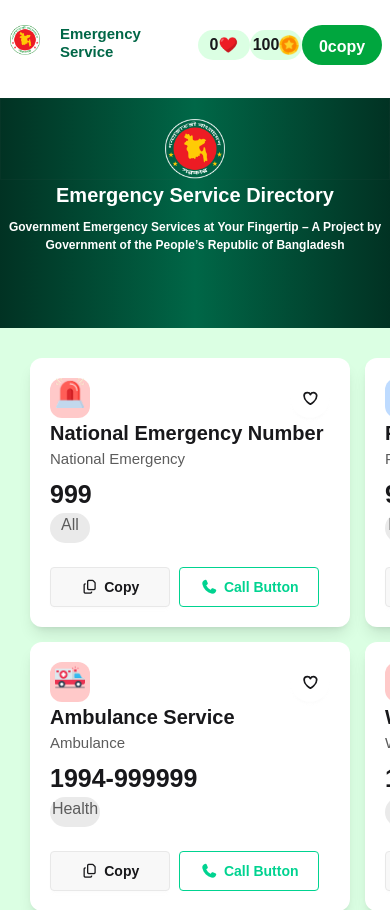
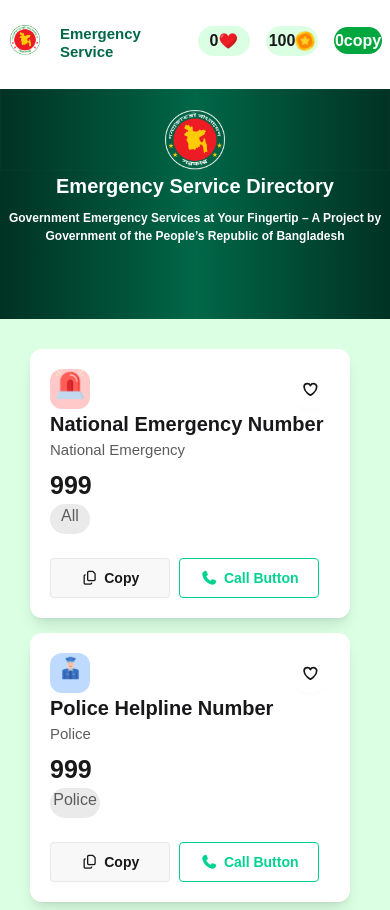
Before and after one commit to MdAbirAshfaq/B12-A5-project5, a plain HTML site: page index.html in a window 390 px wide. Shown: the top 910 px of the page. Drawn offline with nearby package versions, Linux system fonts and the light colour scheme; a web font is replaced by a local one.

Commit message:
Fully Responsive Website with Interactive JavaScript

```diff
--- a/index.html
+++ b/index.html
@@ -55,10 +55,10 @@
 
 </header>
 
-<main class="bg-[#41FF6B30] w-full overflow-hidden ">
-    <section class="flex justify-between w-[1530px] p-[30px]">
+<main class="bg-[#41FF6B30] w-full overflow-hidden main-div">
+    <section class="flex justify-between w-[1530px] p-[30px] main-section">
         <div class="grid grid-cols-3 gap-[15px] card-section">
-            <div class=" w-[320px] p-5 rounded-[12px] bg-white shadow-lg">
+            <div class=" w-[320px] p-5 rounded-[12px] bg-white shadow-lg cards">
                 <div class="flex justify-between ">
                     <figure class=" bg-red-200 rounded-[12px] w-[40px] h-[40px] flex justify-center">
                         <img class="w-[30px] h-[30px]" src="Images/emergency.png" alt="">
@@ -223,7 +223,7 @@
 
         </div>
 
-        <div class="bg-white w-[400px]  p-[20px] rounded-[15px] shadow-lg">
+        <div class="bg-white w-[400px]  p-[20px] rounded-[15px] shadow-lg call-history-section">
             <div class="flex justify-between">
 
                 <div class="flex gap-[10px] ">
--- a/style.css
+++ b/style.css
@@ -38,6 +38,12 @@
     body{
         overflow-x: hidden;
     }
+
+    /* *{
+        outline: 1px solid purple   ;
+    } */
+
+
     .logo{
         padding-left: 10px;
     }
@@ -69,7 +75,28 @@
         font-size: 12px;
     }
     .card-section{
-
+        display: grid;
+        grid-template-columns: auto;
+    }
+    .cards{
+        width: 320px;
+    }
+    .main-section{
+        flex-direction: column;
+        gap: 20px;
+        margin: 0 auto;
+    }
+    .call-history-section{
+        width:320px ;
+    }
+    .main-div{
+        max-width: 390px;
+    }
+    .side-bar2{
+        width: 48px;
+        height: 27px;
+        align-items: center;
+        justify-content: center;
     }
 
 
@@ -93,9 +120,4 @@
 
 
 
-
-
-
-
-
 }
```
